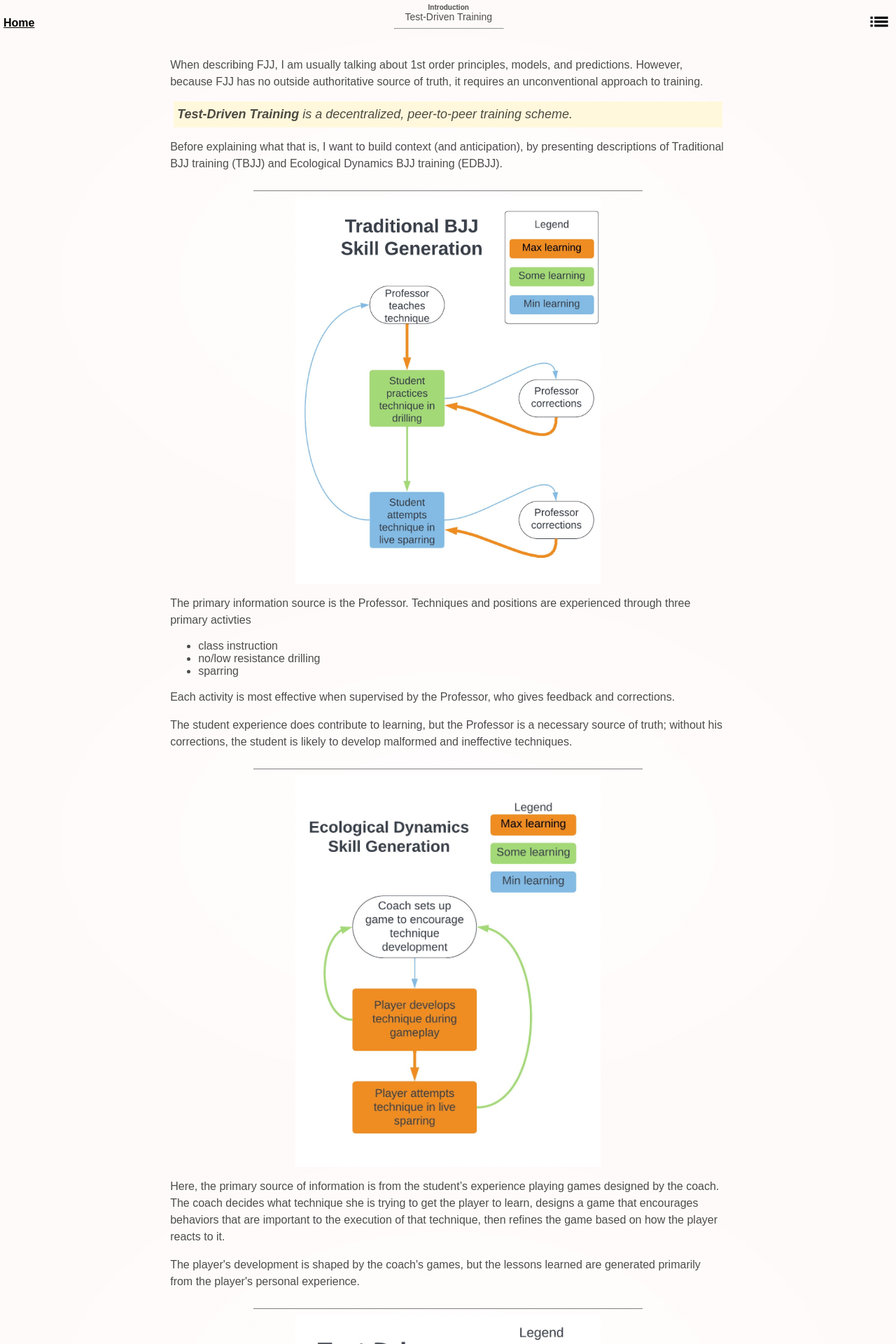
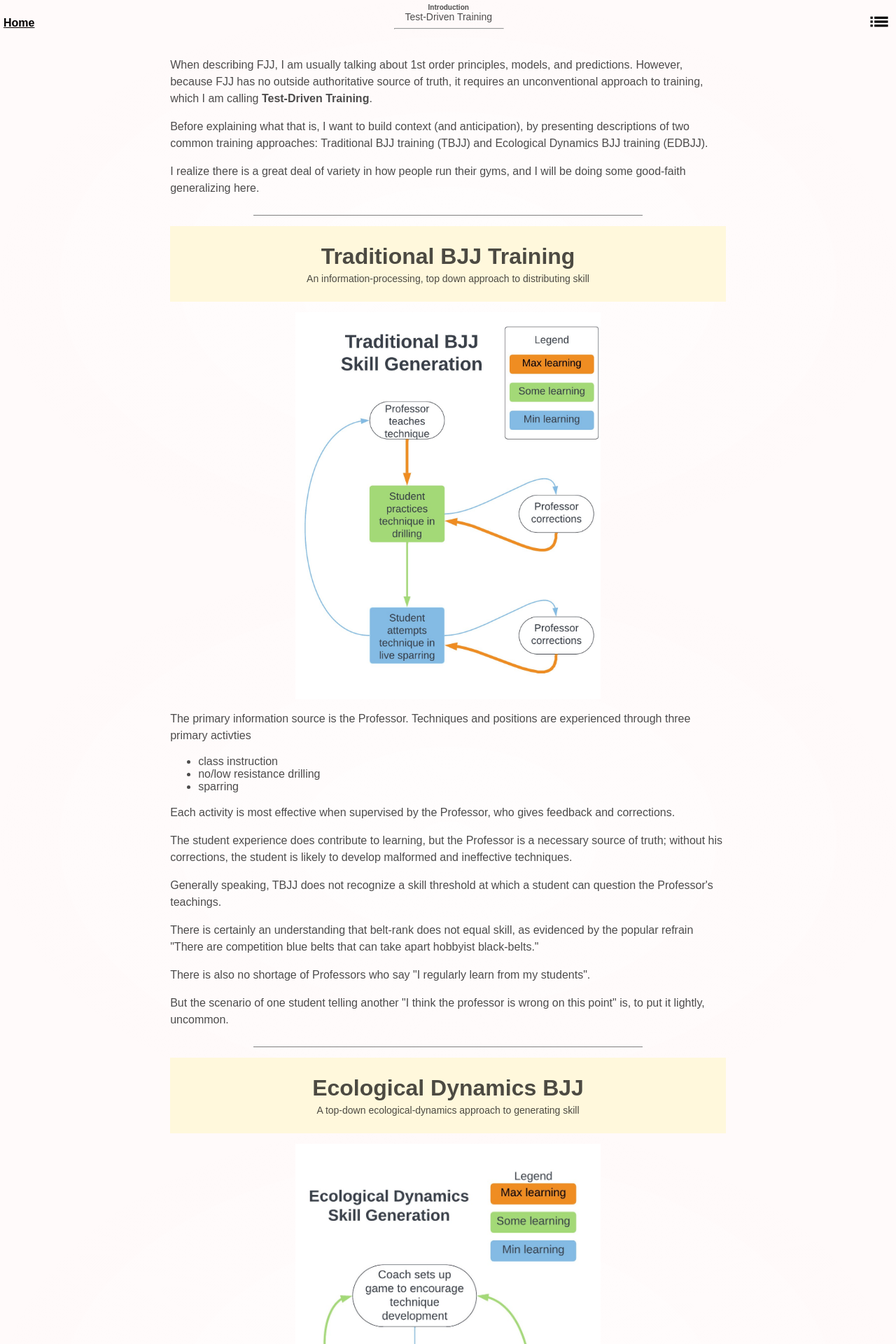
Before and after one commit to kaljulee/fakejiujitsu, a SvelteKit app: page /test-driven-training in a window 1280 px wide. Shown: the top 1920 px of the page at 70% size. Built offline with nearby package versions, Linux system fonts and the light colour scheme.

Commit message:
tdt work

```diff
--- a/src/data/data.js
+++ b/src/data/data.js
@@ -6,6 +6,11 @@ export const SLUGS = {
     ONE_SENT: '/one-sentence',
     TEST_DRIVEN: '/test-driven-training',
     QUICK_START: '/quick-start',
+    // training schemes
+    // LEARN_OVERVIEW: '/how-to-learn-overview',
+    // TBJJ: '/traditional-bjj',
+    // EDBJJ: '/ecological-dynamics-bjj',
+    // TDT: '/test-driven-training',
     // theory
     ECO_DYN: '/ecological-dynamics',
     DIM_REDUC: '/dimensionality-reduction',
--- a/src/routes/+layout.svelte
+++ b/src/routes/+layout.svelte
@@ -34,7 +34,7 @@
     <footer>
         {#if lastPage}
             <a class="footer-button" href={lastPage.slug}>
-                &larr;
+                <span class="footer-arrow">&larr;</span>
                 <div class="footer-description">
                     <strong>Back:</strong>
                     <span>{lastPage.label}</span>
@@ -47,7 +47,7 @@
                 <div class="footer-description">
                     <strong>Next:</strong>
                     <span>{nextPage.label}</span>
-                </div>&rarr;</a>
+                </div><span class="footer-arrow">&rarr;</span></a>
         {/if}
     </footer>
 </div>
@@ -70,12 +70,17 @@
     .footer-button {
         display: flex;
         align-items: center;
+        justify-content: space-between;
         border-radius: 15px;
         background: black;
         color: white;
         padding: 5px 20px 5px 20px;
         font-size: 12px;
         width: 25%;
+    }
+
+    .footer-arrow {
+        font-size: 1em;
     }
 
     .corner-menu {
--- a/src/routes/test-driven-training/+page.svelte
+++ b/src/routes/test-driven-training/+page.svelte
@@ -6,10 +6,14 @@
 </script>
 
 <PageWrapper>
-    <p>When describing FJJ, I am usually talking about 1st order principles, models, and predictions.  However, because FJJ has no outside authoritative source of truth, it requires an unconventional approach to training.<p/>
-    <p class="definition"><strong>Test-Driven Training</strong> is a decentralized, peer-to-peer training scheme.</p>
-    <p>Before explaining what that is, I want to build context (and anticipation), by presenting descriptions of Traditional BJJ training (TBJJ) and Ecological Dynamics BJJ training (EDBJJ).</p>
+    <p>When describing FJJ, I am usually talking about 1st order principles, models, and predictions.  However, because FJJ has no outside authoritative source of truth, it requires an unconventional approach to training, which I am calling <strong>Test-Driven Training</strong>.<p/>
+    <p>Before explaining what that is, I want to build context (and anticipation), by presenting descriptions of two common training approaches: Traditional BJJ training (TBJJ) and Ecological Dynamics BJJ training (EDBJJ).</p>
+    <p>I realize there is a great deal of variety in how people run their gyms, and I will be doing some good-faith generalizing here.</p>
     <hr/>
+    <div class="section-head">
+        <h1>Traditional BJJ Training</h1>
+        <h2>An information-processing, top down approach to distributing skill</h2>
+    </div>
     <div class="img-wrapper"><img src={tbjj} alt="Traditional BJJ Learning"/></div>
     <p>The primary information source is the Professor. Techniques and positions are experienced through three primary
         activties</p>
@@ -21,7 +25,16 @@
     <p>Each activity is most effective when supervised by the Professor, who gives feedback and corrections.</p>
     <p>The student experience does contribute to learning, but the Professor is a necessary source of truth; without his
         corrections, the student is likely to develop malformed and ineffective techniques.</p>
+    <p>Generally speaking, TBJJ does not recognize a skill threshold at which a student can question the Professor's teachings.</p>
+    <p>There is certainly an understanding that belt-rank does not equal skill, as evidenced by the popular refrain "There are competition blue belts that can take apart hobbyist black-belts."</p>
+    <p>There is also no shortage of Professors who say "I regularly learn from my students".</p>
+    <p>But the scenario of one student telling another "I think the professor is wrong on this point" is, to put it lightly, uncommon.</p>
+
     <hr/>
+    <div class="section-head">
+    <h1>Ecological Dynamics BJJ</h1>
+    <h2>A top-down ecological-dynamics approach to generating skill</h2>
+    </div>
     <div class="img-wrapper"><img src={eco_d} alt="Ecological Dynamics Learning"/></div>
     <p>Here, the primary source of information is from the student’s experience playing games designed by the coach. The
         coach decides what technique she is trying to get the player to learn, designs a game that encourages behaviors
@@ -29,7 +42,12 @@
         it.</p>
     <p>The player's development is shaped by the coach's games, but the lessons learned are generated primarily from the
         player's personal experience.</p>
+    <p>EDBJJ is still in its infancy, and carries many training scars from the days of traditional technique training.  In theory there is room for a player to question the coach's games and goals, but in practice this is still unusual.</p>
     <hr/>
+    <div class="section-head">
+        <h1>Test-Driven Training</h1>
+        <h2>A decentralized, peer-to-peer training scheme</h2>
+    </div>
     <div class="img-wrapper"><img src={tdt} alt="Test Driving Learning"/></div>
     <p>The tester has a model, which makes predictions that are tested in experiments, and a sensor to detect test
         results.</p>
@@ -56,11 +74,33 @@
     <p>Separating out the body as the sensor may seem unnecessarily pedantic.  Shouldn't it be assumed that a person's body is part of developing a grappling skill set, regardless of the approach?  Why not include the bodies of the TBJJ student and the EDBJJ player?</p>
     <p>An important component of TDT is that there is no authoritative outside source of truth.  Without the corrective force of a Professor or a coach, testers need to rely on their own tools to decide what principles are effective.</p>
     <p>"Sensor calibration" still occurs in TBJJ and EDBJJ, but it is not part of how you determine what it is you should be practicing.</p>
-    <p>TBJJ in particular does not generally recognize a skill threshold that a student needs to reach before they can decide that the Professor is actually wrong about some things.</p>
-    <p>EDBJJ is still in its infancy, and carries many training scars from the days of traditional technique training.  In theory there is room for a player to question the coach's games and goals, but in practice this is still unusual.</p>
 </PageWrapper>
 
 <style>
+
+    .section-head {
+        display: flex;
+        flex-direction: column;
+        align-items: center;
+        background: cornsilk;
+        margin: 15px 0;
+        padding: 25px 0;
+    }
+
+    .section-head h1 {
+        font-weight: bold;
+        margin-bottom: 5px;
+        margin-top: 0px;
+        font-size: 25px;
+    }
+
+    .section-head h2 {
+        margin-top: 0px;
+        font-size: 14px;
+        margin-bottom: 0;
+        text-align: center;
+    }
+
     hr {
         width: 70%;
         padding: 5px 0;
@@ -84,6 +124,9 @@
             width: 75%;
             height: auto;
         }
+        .section-head h1 {
+            font-size: 32px;
+        }
     }
 
     @media (min-width: 750px) {
```
